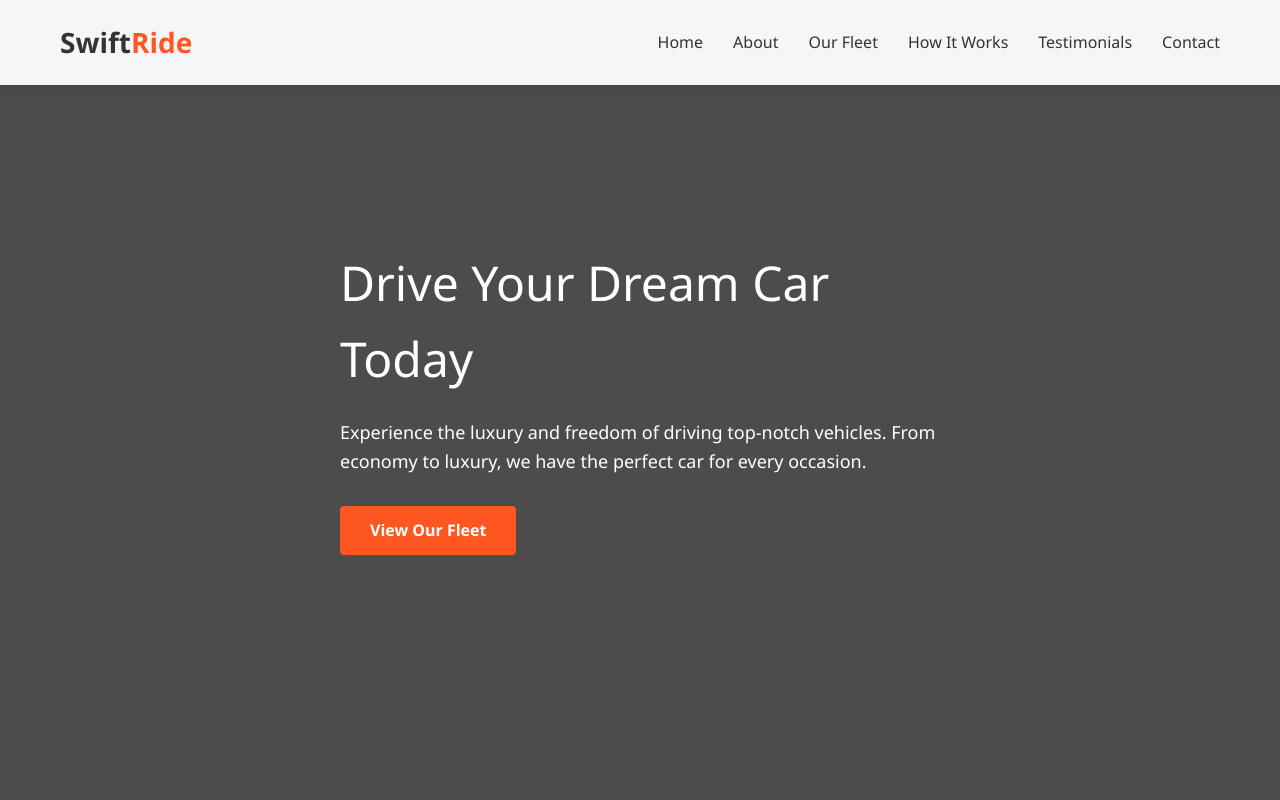
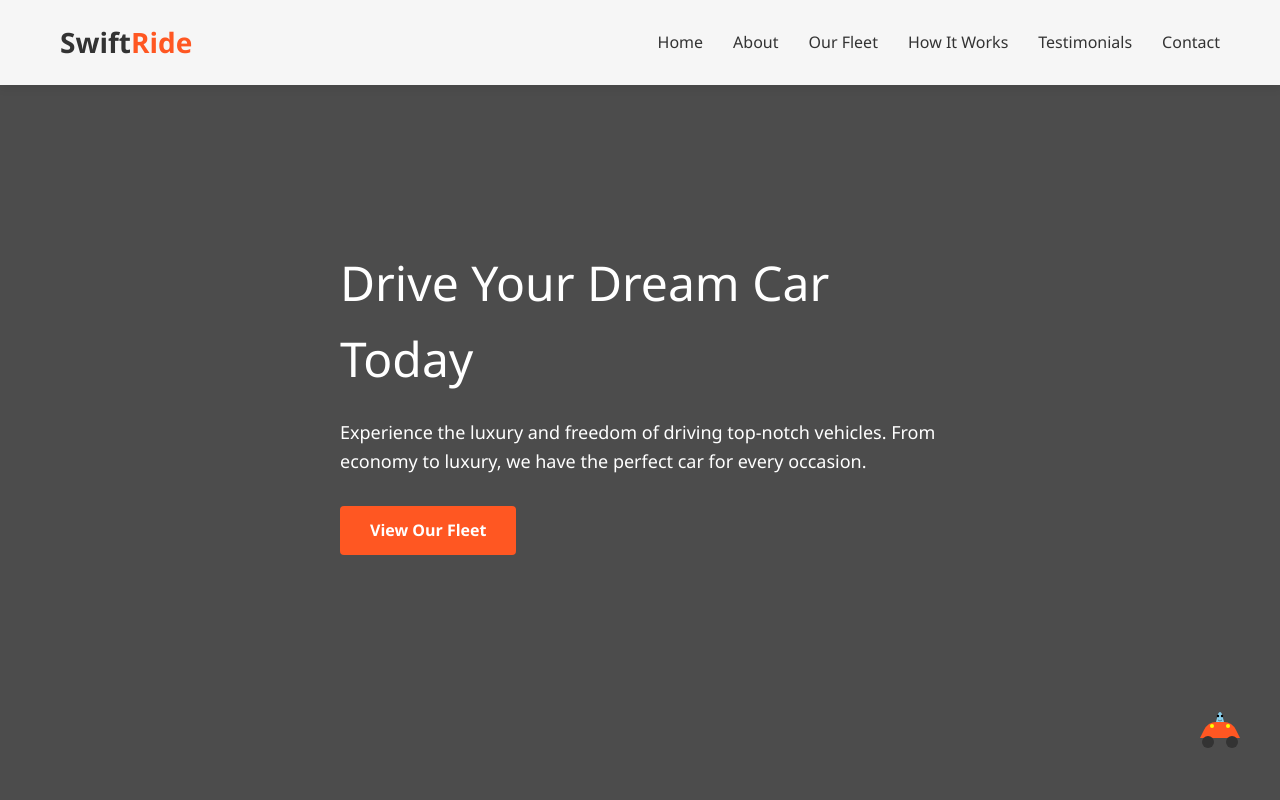
Before and after one commit to nichitatabanschi/Tum-web-lab3, a plain HTML site: page index.html in a window 1280 px wide. Shown: the top 800 px of the page. Drawn offline with Linux system fonts and the light colour scheme.

Commit message:
commit mascot

```diff
--- a/styles.css
+++ b/styles.css
@@ -508,7 +508,7 @@ footer {
 }
 
 /* Responsive Design Enhancements */
-@media (max-width: 768px) {
+@media (max-width: 2000px) {
     /* Existing media query content */
 
     /* Mobile-Only Section */
@@ -540,9 +540,9 @@ footer {
         margin-bottom: 15px;
     }
 
-    /* Mascot Styles for Mobile */
+    /* Mascot Styles - Available on all devices */
 #mascot {
-        display: block;
+    display: block; /* Changed from 'none' to 'block' */
     position: fixed;
     bottom: 20px;
     right: 20px;
@@ -580,4 +580,17 @@ footer {
     0%, 100% { transform: translateY(0); }
     50% { transform: translateY(-10px); }
 }
+
+/* You can add responsive adjustments if needed */
+@media (max-width: 768px) {
+    /* If you need different mascot styling for mobile */
+    /* For example:
+    #mascot {
+        width: 60px;
+        height: 60px;
+        bottom: 15px;
+        right: 15px;
     }
+    */
+}
+}
```
Lines whose indentation alone changed are shown as unchanged.
